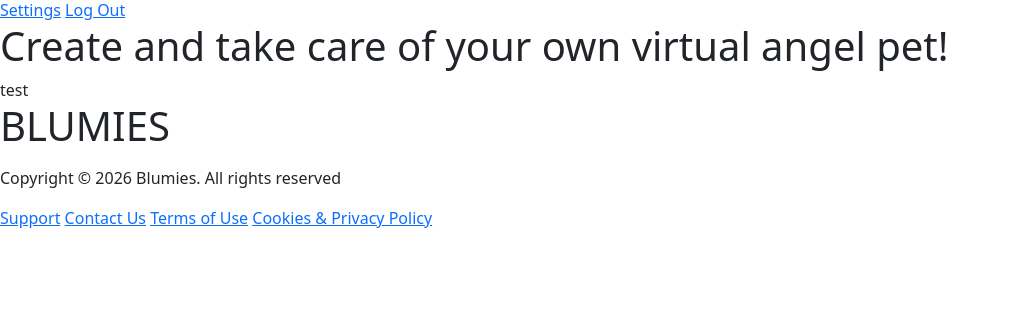
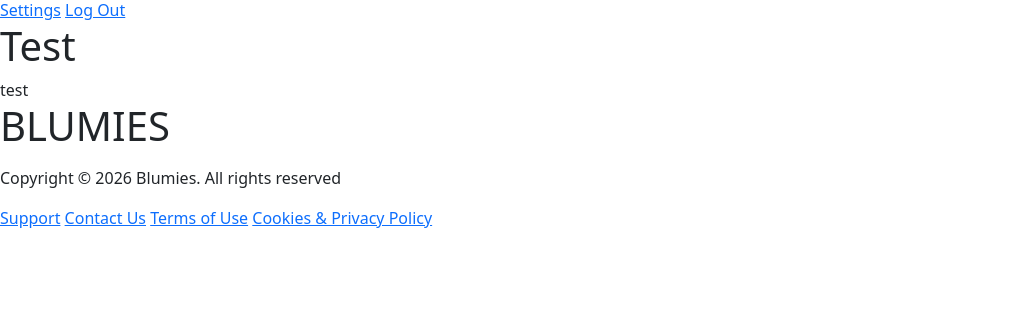
Before and after one commit to hoshewasheetape1018/SYSINTEG-FINALS, a CodeIgniter 4 app: the page made by backend/app/Views/user/landing_page.php in a window 1280 px wide. Shown: the part 97-419 px from the top of the page, without its empty margins (0-1009 px from the left). Run offline with PHP 8.4 and a stand-in for CodeIgniter, Linux system fonts and the light colour scheme; the template is opened without the code that fills it, so the values that code supplies are empty; some libraries are stand-ins or nearby versions.

Commit message:
fix: update hero section heading text on landing page

```diff
--- a/backend/app/Views/user/landing_page.php
+++ b/backend/app/Views/user/landing_page.php
@@ -18,7 +18,7 @@
 
     <section id="hero">
         <h1>
-            Create and take care of your own virtual angel pet!
+Test
         </h1>
 
 <?php if (!session('isLoggedIn')): ?>
```
